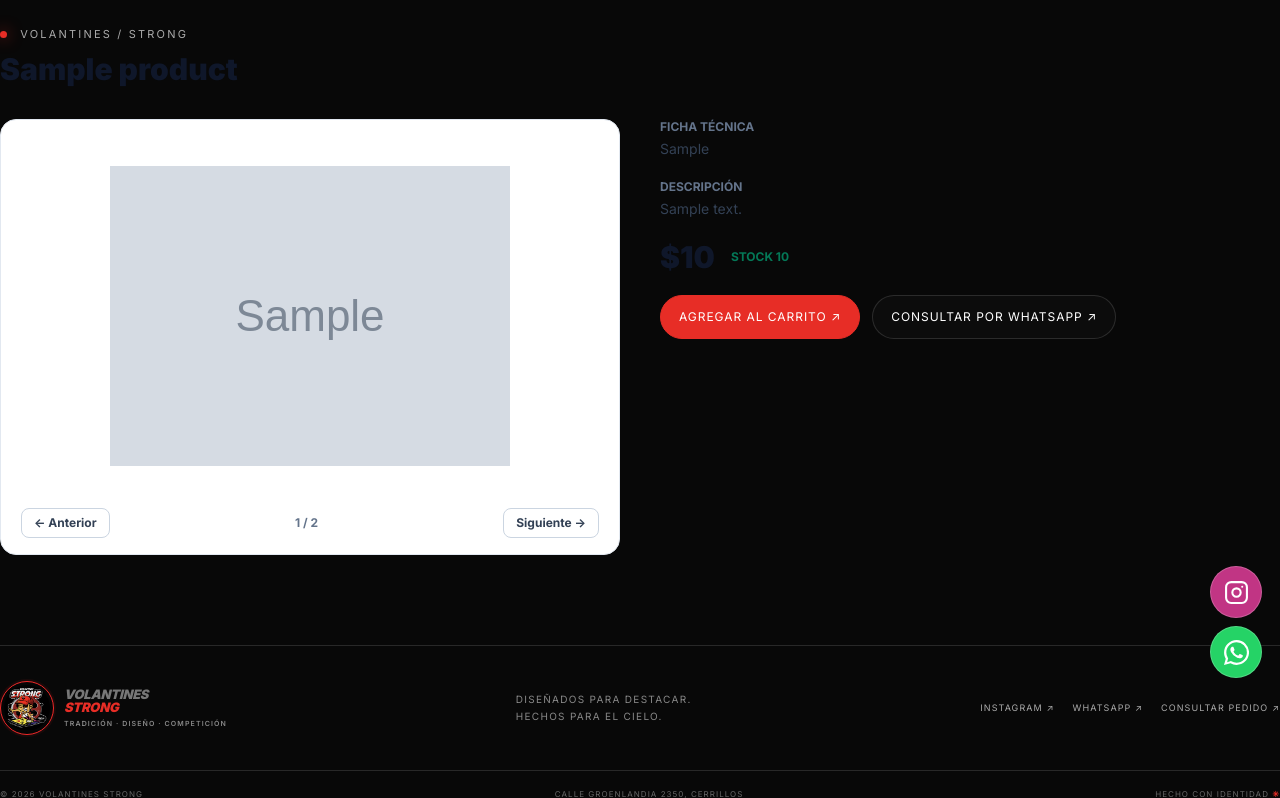
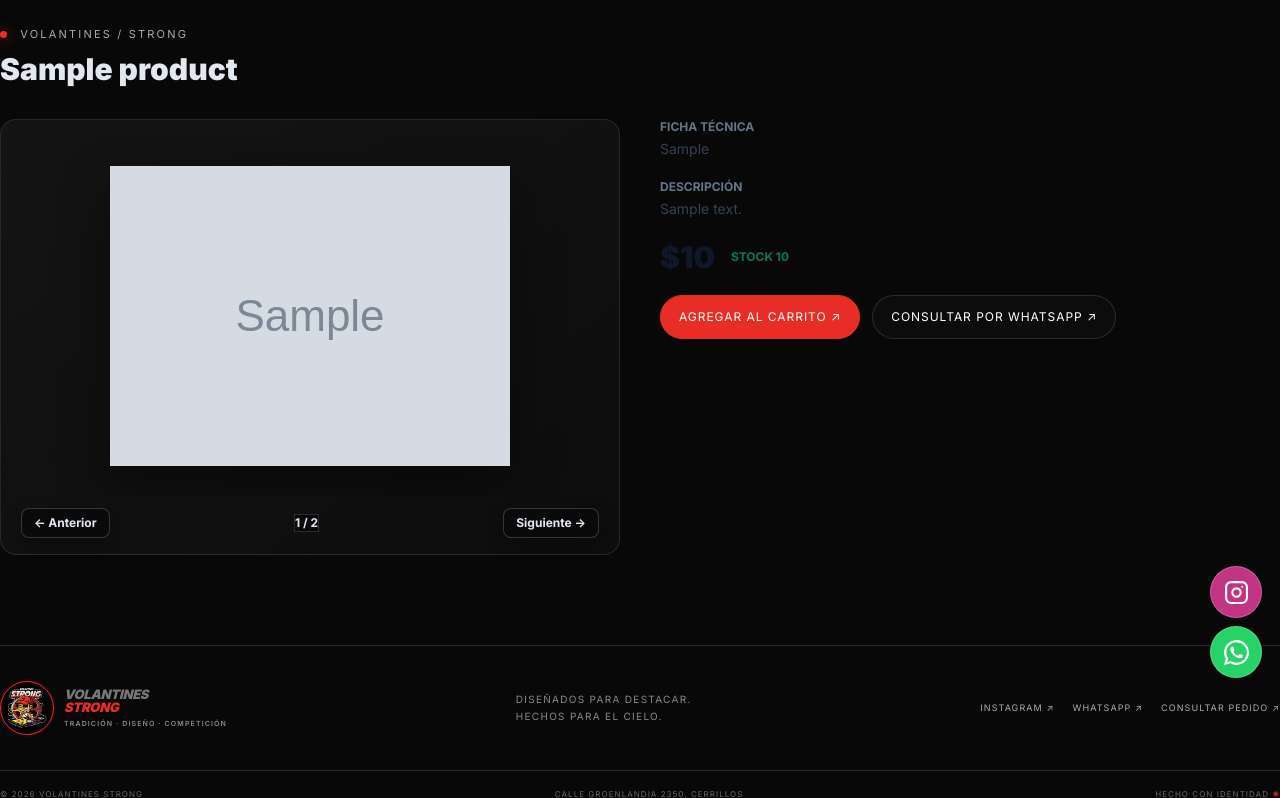
Before and after one commit to Christian01215/Volantines-strong, a Django app: a page that uses templates/base.html in a window 1280 px wide. Shown: the part 104-902 px from the top of the page. Run offline with Django 5.2, Linux system fonts and the light colour scheme; data comes from the database, SQL or seed files in the repository; tables that the repository leaves empty hold one stand-in row (values such as "Sample post"); grey boxes marked "Sample" are stand-in pictures; data that the repository does not hold is empty; some libraries are stand-ins or nearby versions.

Commit message:
Dark gallery background and buttons on product modal and detail

```diff
--- a/static/css/styles.css
+++ b/static/css/styles.css
@@ -513,7 +513,7 @@ body{font-family:Inter,ui-sans-serif,system-ui,-apple-system,"Segoe UI",sans-ser
 }
 
 .product-modal-card .text-slate-900 {
-    color: #ffffff !important;
+    color: #e2e8f0 !important;
 }
 
 .product-modal-card .text-slate-600 {
@@ -678,6 +678,48 @@ body{font-family:Inter,ui-sans-serif,system-ui,-apple-system,"Segoe UI",sans-ser
     transform: scale(1.08);
 }
 
+/* ==========================================
+   GALERÍAS DE PRODUCTO - FONDO OSCURO
+   Aplica al modal del catálogo y a la ficha completa.
+   Las imágenes conservan object-contain: no se recortan.
+   ========================================== */
+
+.gallery-stage {
+    background: linear-gradient(145deg, #141414, #0d0d0d) !important;
+    border-color: rgba(255, 255, 255, 0.10) !important;
+}
+
+.gallery-stage .modal-slide img,
+.gallery-stage .detail-slide img {
+    object-fit: contain !important;
+    filter: drop-shadow(0 18px 26px rgba(0, 0, 0, 0.45));
+}
+
+.gallery-stage .modal-slide,
+.gallery-stage .detail-slide {
+    color: #e2e8f0;
+}
+
+.gallery-nav {
+    background: rgba(10, 10, 10, 0.85) !important;
+    color: #e2e8f0 !important;
+    border: 1px solid rgba(255, 255, 255, 0.18) !important;
+    box-shadow: 0 6px 16px rgba(0, 0, 0, 0.35);
+    transition: background 0.2s, color 0.2s, border-color 0.2s;
+}
+
+.gallery-nav:hover {
+    background: var(--red) !important;
+    color: #ffffff !important;
+    border-color: var(--red) !important;
+}
+
+.gallery-counter {
+    background: rgba(8, 8, 8, 0.78) !important;
+    color: #e2e8f0 !important;
+    border: 1px solid rgba(255, 255, 255, 0.14);
+}
+
 @media (max-width: 640px) {
     #float-ig,
     #float-wa {
--- a/templates/base.html
+++ b/templates/base.html
@@ -168,7 +168,7 @@
         id="close-product-modal"
       >✕</button>
 
-      <div class="relative w-full h-64 md:h-full bg-slate-100 overflow-hidden">
+      <div class="gallery-stage relative w-full h-64 md:h-full overflow-hidden">
         <div
           id="modal-gallery-track"
           class="flex h-full overflow-x-auto snap-x scroll-smooth"
@@ -177,18 +177,18 @@
         <button
           type="button"
           id="modal-gallery-prev"
-          class="absolute left-2 top-1/2 -translate-y-1/2 w-8 h-8 rounded-full bg-white/90 hover:bg-white text-slate-800 font-bold shadow"
+          class="gallery-nav absolute left-2 top-1/2 -translate-y-1/2 w-8 h-8 rounded-full font-bold"
           aria-label="Imagen anterior"
         >←</button>
         <button
           type="button"
           id="modal-gallery-next"
-          class="absolute right-2 top-1/2 -translate-y-1/2 w-8 h-8 rounded-full bg-white/90 hover:bg-white text-slate-800 font-bold shadow"
+          class="gallery-nav absolute right-2 top-1/2 -translate-y-1/2 w-8 h-8 rounded-full font-bold"
           aria-label="Imagen siguiente"
         >→</button>
         <span
           id="modal-gallery-counter"
-          class="absolute bottom-2 right-2 rounded-full bg-slate-900/70 text-white text-[10px] font-bold px-2 py-1"
+          class="gallery-counter absolute bottom-2 right-2 rounded-full text-[10px] font-bold px-2 py-1"
         >1 / 1</span>
       </div>
 
--- a/templates/products/detail.html
+++ b/templates/products/detail.html
@@ -5,10 +5,10 @@
 {% block content %}
 <main class="container" style="padding-top:130px;padding-bottom:90px;">
   <div class="eyebrow"><span class="eyebrow-mark"></span> {{ product.category.name|upper }} / STRONG</div>
-  <h2 class="text-3xl font-black text-slate-900 mt-2">{{ product.name }}</h2>
+  <h2 class="text-3xl font-black text-slate-200 mt-2">{{ product.name }}</h2>
 
   <div class="grid md:grid-cols-2 gap-10 mt-8">
-    <section class="rounded-2xl border border-slate-200 bg-white p-4">
+    <section class="gallery-stage rounded-2xl border p-4">
       <div
         id="detail-gallery"
         class="relative flex gap-3 overflow-x-auto snap-x scroll-smooth"
@@ -20,7 +20,7 @@
           {% elif product.image %}
           <img src="{{ product.image.url }}" alt="{{ product.name }}" class="max-h-[420px] object-contain">
           {% else %}
-          <span class="text-8xl font-black italic text-slate-900">S</span>
+          <span class="text-8xl font-black italic text-slate-200">S</span>
           {% endif %}
         </div>
         {% for image in gallery %}
@@ -39,13 +39,13 @@
         <button
           type="button"
           id="gallery-prev"
-          class="text-xs font-bold text-slate-700 border border-slate-300 rounded-lg px-3 py-1.5 hover:bg-slate-50"
+          class="gallery-nav text-xs font-bold rounded-lg px-3 py-1.5"
         >← Anterior</button>
-        <span id="gallery-counter" class="text-xs font-bold text-slate-500">1 / {{ gallery|length|add:1 }}</span>
+        <span id="gallery-counter" class="gallery-counter text-xs font-bold">1 / {{ gallery|length|add:1 }}</span>
         <button
           type="button"
           id="gallery-next"
-          class="text-xs font-bold text-slate-700 border border-slate-300 rounded-lg px-3 py-1.5 hover:bg-slate-50"
+          class="gallery-nav text-xs font-bold rounded-lg px-3 py-1.5"
         >Siguiente →</button>
       </div>
       {% endif %}
```
Also changed, not shown: tests/test_smoke.py (+2 -0 lines).
